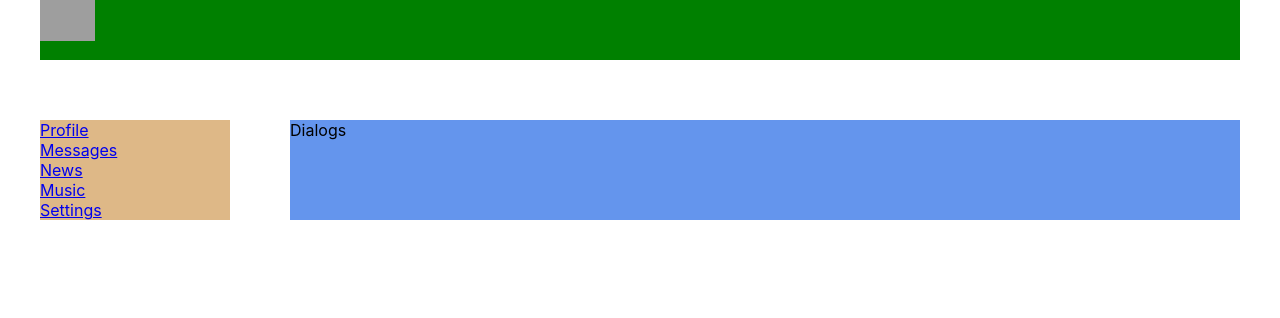
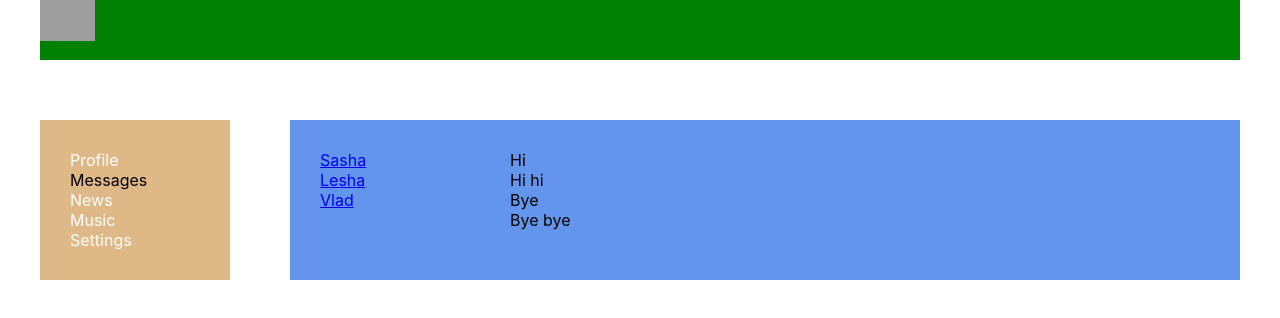
Before and after one commit to almo314/React-learning, a React (Create React App) app: page /dialogs in a window 1280 px wide. Shown: the top 318 px of the page. Built offline with nearby package versions, Linux system fonts and the light colour scheme; grey boxes are pictures that could not be loaded.

Commit message:
диалоги стали кликабельными и добавил ProfileInfo

```diff
--- a/src/App.js
+++ b/src/App.js
@@ -12,15 +12,15 @@ function App() {
     return (
         <BrowserRouter>
             <div className='app-wrapper'>
-          <Header />
-          <Navbar />
+                <Header/>
+                <Navbar/>
                 <div className='app-wrapper-content'>
                     <Routes>
-                    <Route path='/dialogs' element={<Dialogs />}/>
-                    <Route path='/profile' element={<Profile />}/>
-                    <Route path='/news' element={<News />}/>
-                    <Route path='/music' element={<Music />}/>
-                    <Route path='/settings' element={<Settings />}/>
+                        <Route path='/dialogs/*' element={<Dialogs/>}/>
+                        <Route path='/profile/*' element={<Profile/>}/>
+                        <Route path='/news/*' element={<News/>}/>
+                        <Route path='/music/*' element={<Music/>}/>
+                        <Route path='/settings/*' element={<Settings/>}/>
                     </Routes>
                 </div>
             </div>
--- a/src/Components/Dialogs/Dialogs.jsx
+++ b/src/Components/Dialogs/Dialogs.jsx
@@ -1,10 +1,35 @@
 import React from 'react';
-import './Dialogs.module.css';
+import s from './Dialogs.module.css';
+import {NavLink} from "react-router-dom";
+
+const DialogItem = (props) => {
+    return (
+        <div className={s.dialog}>
+            <NavLink to={'/dialogs/'+props.id}>{props.name}</NavLink>
+        </div>
+    );
+};
+
+const Message = (props) => {
+    return (
+        <div className={s.message}>{props.message}</div>
+    );
+};
 
 const Dialogs = () => {
     return (
-        <div>
-            Dialogs
+        <div className={s.dialogs}>
+            <div className={s.dialogsItem}>
+                <DialogItem name='Sasha' id='1'/>
+                <DialogItem name='Lesha' id='2'/>
+                <DialogItem name='Vlad' id='3'/>
+            </div>
+            <div className={s.messages}>
+                <Message message='Hi'/>
+                <Message message='Hi hi'/>
+                <Message message='Bye'/>
+                <Message message='Bye bye'/>
+            </div>
         </div>
     );
 };
--- a/src/Components/Dialogs/Dialogs.module.css
+++ b/src/Components/Dialogs/Dialogs.module.css
@@ -0,0 +1,17 @@
+.dialogs {
+    display: grid;
+    grid-template-columns: 2fr 8fr;
+
+}
+.dialogsItem {
+    padding: 30px;
+}
+.dialog {
+
+}
+.messages {
+    padding: 30px;
+}
+.message {
+
+}
--- a/src/Components/Navbar/Navbar.jsx
+++ b/src/Components/Navbar/Navbar.jsx
@@ -1,23 +1,24 @@
 import React from 'react';
 import s from './Navbar.module.css';
+import {NavLink} from "react-router-dom";
 
 const Navbar = () => {
     return (
         <nav className={s.nav}>
             <div className={s.item}>
-                <a href='/profile'>Profile</a>
+                <NavLink to='/profile' className = { navData => navData.isActive ? s.active : s.item }>Profile</NavLink>
             </div>
             <div className={s.item}>
-                <a href='/dialogs'>Messages</a>
+                <NavLink to='/dialogs' className = { navData => navData.isActive ? s.active : s.item }>Messages</NavLink>
             </div>
             <div className={s.item}>
-                <a href='/news'>News</a>
+                <NavLink to='/news' className = { navData => navData.isActive ? s.active : s.item }>News</NavLink>
             </div>
             <div className={s.item}>
-                <a href='/music'>Music</a>
+                <NavLink to='/music' className = { navData => navData.isActive ? s.active : s.item }>Music</NavLink>
             </div>
             <div className={s.item}>
-                <a href='settings'>Settings</a>
+                <NavLink to='/settings' className = { navData => navData.isActive ? s.active : s.item }>Settings</NavLink>
             </div>
         </nav>
     );
--- a/src/Components/Navbar/Navbar.module.css
+++ b/src/Components/Navbar/Navbar.module.css
@@ -1,7 +1,13 @@
 .nav {
     grid-area: n;
     background-color: burlywood;
+    padding: 30px;
   }
-  .item {
+  .item a {
       color: white;
+      text-decoration: none;
   }
+
+  .item a.active {
+      color: black;
+  }
--- a/src/Components/Profile/Profile.jsx
+++ b/src/Components/Profile/Profile.jsx
@@ -1,15 +1,13 @@
 import React from 'react';
 import MyPosts from './MyPosts/MyPosts';
 import s from './Profile.module.css';
+import ProfileInfo from "./ProfileInfo/ProfileInfo";
 
 const Profile = () => {
     return (
         <div>
             <div>
-                <img src='https://png.pngtree.com/thumb_back/fw800/background/20190221/ourmid/pngtree-literary-flowers-retro-background-image_17072.jpg' />
-            </div>
-            <div>
-                ava + description
+                <ProfileInfo />
             </div>
             <div>
                 <MyPosts />
--- /dev/null
+++ b/src/Components/Profile/ProfileInfo/ProfileInfo.jsx
@@ -0,0 +1,17 @@
+import React from 'react';
+import s from './ProfileInfo.module.css';
+
+const ProfileInfo = () => {
+    return (
+        <div>
+            <div>
+                <img src='https://png.pngtree.com/thumb_back/fw800/background/20190221/ourmid/pngtree-literary-flowers-retro-background-image_17072.jpg' />
+            </div>
+            <div>
+                ava + description
+            </div>
+        </div>
+    );
+};
+
+export default ProfileInfo;
```
Also changed, not shown: src/Components/Profile/ProfileInfo/ProfileInfo.module.css (added). Lines whose indentation alone changed are shown as unchanged.
